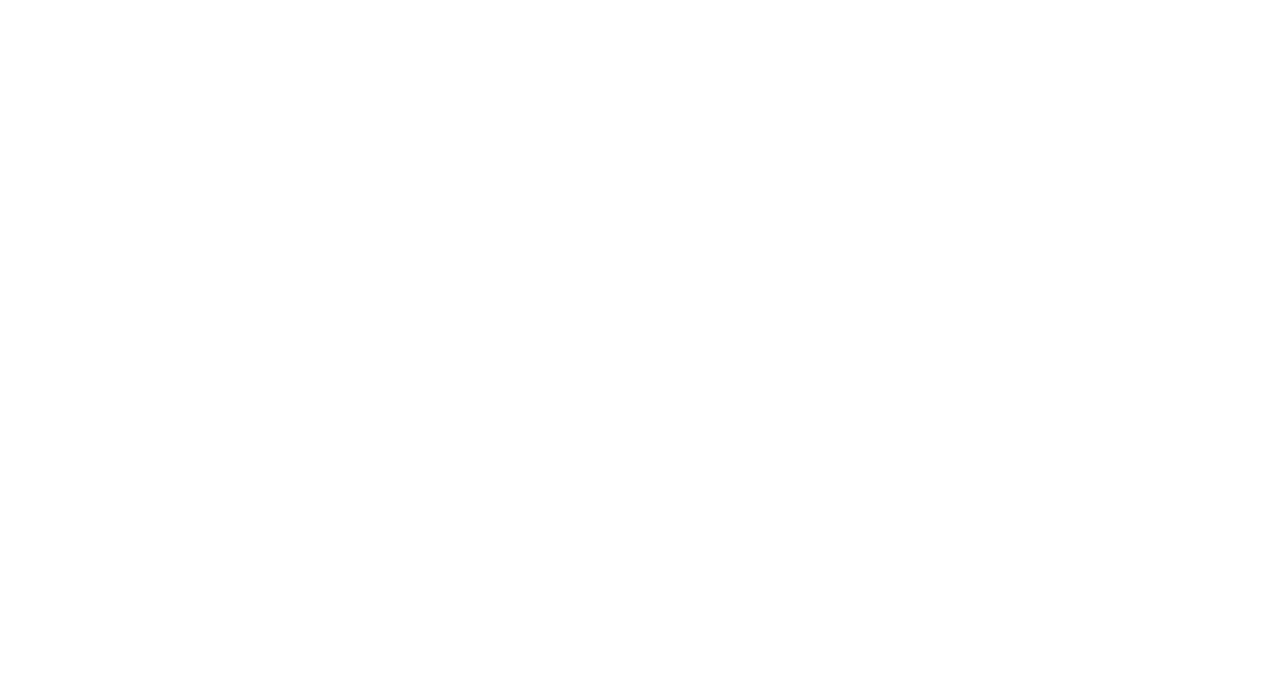
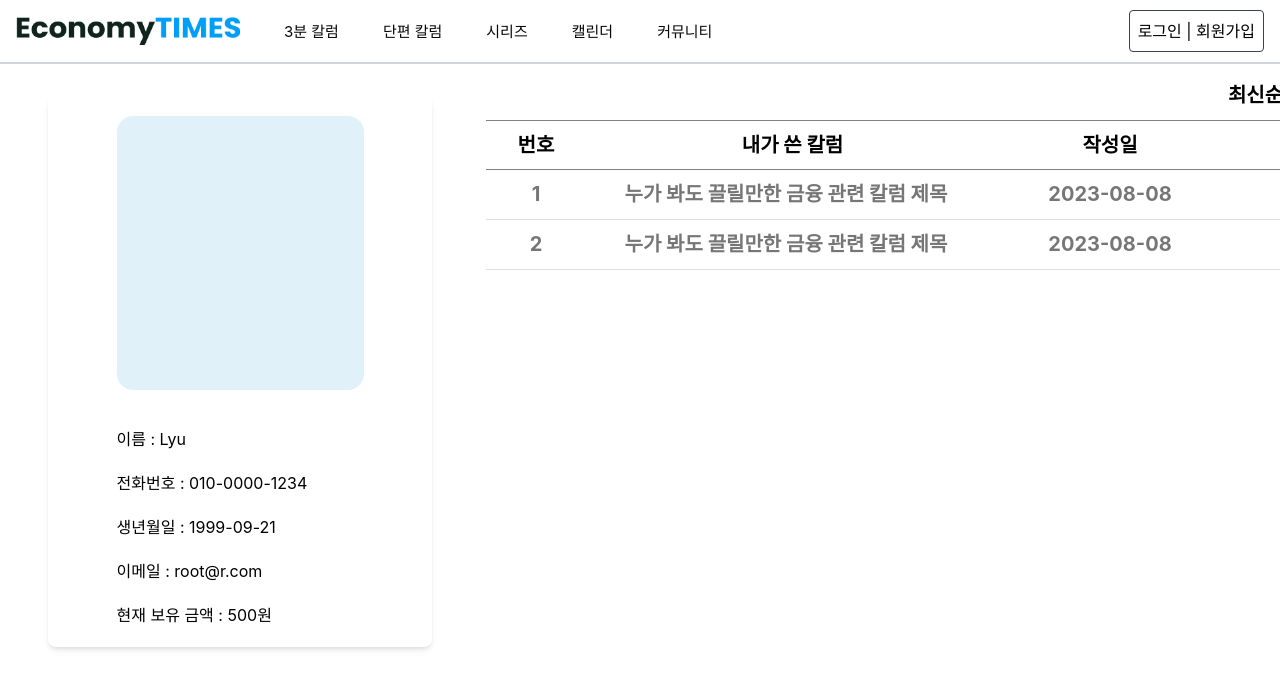
Before and after one commit to LikeLion-koomini/hackathon-frontend, a React (Create React App) app in the folder hackathon/: page /profile in a window 1280 px wide. Before the commit this address had no page. Shown: the top 688 px of the page. Built offline with nearby package versions, Linux system fonts and the light colour scheme.

Commit message:
create MyPage

```diff
--- a/hackathon/src/App.js
+++ b/hackathon/src/App.js
@@ -1,7 +1,8 @@
 import React from "react";
 import { BrowserRouter as Router, Routes, Route } from "react-router-dom";
-import ColumnCreatePage from './components/ColumnCreatePage/ColumnCreatePage';
+import ColumnCreatePage from "./components/ColumnCreatePage/ColumnCreatePage";
 import LoginPage from "./components/LoginPage/LoginPage";
+import MyPage from "./components/MyPage";
 
 const App = () => {
   return (
@@ -10,6 +11,7 @@ const App = () => {
         <Routes>
           <Route path="/column/create" element={<ColumnCreatePage />} />
           <Route path="/login" element={<LoginPage />} />
+          <Route path="/profile" element={<MyPage />} />
         </Routes>
       </Router>
     </div>
--- /dev/null
+++ b/hackathon/src/components/MyPage/index.js
@@ -0,0 +1,139 @@
+import React from "react";
+import Topbar from "../Topbar/Topbar";
+
+const ProfileContainer = ({ username, phoneNumber, dob, email, money }) => {
+  return (
+    <div
+      className="mt-24 ml-12 rounded-lg w-96 h-full shadow-md grow-0 flex flex-col justify-center items-center"
+      style={{ paddingTop: 20, paddingBottom: 20 }}
+    >
+      <div
+        style={{
+          width: 247,
+          height: 274,
+          display: "flex",
+          justifyContent: "center",
+          backgroundColor: "#E1F1FA",
+          borderRadius: 16,
+        }}
+      />
+      <div
+        style={{
+          display: "flex",
+          flexDirection: "column",
+          rowGap: 20,
+          width: 247,
+        }}
+      >
+        <p style={{ marginTop: 37 }}>이름 : {username}</p>
+        <p>전화번호 : {phoneNumber}</p>
+        <p>생년월일 : {dob}</p>
+        <p>이메일 : {email}</p>
+        <p>현재 보유 금액 : {money}원</p>
+      </div>
+    </div>
+  );
+};
+const CustomRow = ({ number, title, date, views }) => {
+  return (
+    <div className="flex-grow-1 border-[#DFDFDF] text-[#767676] border-solid border-b flex items-center h-[50px]">
+      <p className="w-[100px] leading-[25px] text-xl uppercase">{number}</p>
+      <p className="w-[400px] leading-[25px] text-xl uppercase">{title}</p>
+      <p className="w-[150px] leading-[25px] ml-[49px] text-xl uppercase">
+        {date}
+      </p>
+      <p className="w-[150px] leading-[25px] ml-[49px] text-xl uppercase">
+        {views}
+      </p>
+    </div>
+  );
+};
+
+const ColumnContainer = () => {
+  return (
+    <>
+      <div style={{ display: "flex", marginTop: 70 }}>
+        <div
+          className={`w-[922px] h-[628px] pb-[79px] font-[700] relative flex justify-center`}
+        >
+          <div className="gap-[0] flex flex-col items-end h-full w-full text-center">
+            <div className="w-[177px] px-[17px] gap-2.5 flex justify-end items-center py-2.5">
+              <div
+                className="w-[63px] leading-[30px] text-xl text-black"
+                style={{ cursor: "pointer" }}
+                onClick={() => {}}
+              >
+                최신순
+              </div>
+              <div
+                className="[flex-grow:1] leading-[30px] text-[#A1A1A1] w-[70px] text-xl"
+                style={{ cursor: "pointer" }}
+                onClick={() => {}}
+              >
+                추천순
+              </div>
+            </div>
+            <div className="flex flex-col">
+              <div
+                className="border-[#818181] border-solid border-t border-b flex text-black justify-center items-center h-[50px]"
+                style={{
+                  display: "flex",
+                  alignItems: "center",
+                  justifyContent: "center",
+                }}
+              >
+                <p className="w-[100px] leading-[25px] text-xl uppercase">
+                  번호
+                </p>
+                <p className=" w-[413px] leading-[25px] text-xl uppercase">
+                  내가 쓴 칼럼
+                </p>
+                <p className="w-[150px] leading-[25px] text-xl uppercase ml-9">
+                  작성일
+                </p>
+                <p className=" w-[150px] leading-[25px] ml-[49px] text-xl uppercase">
+                  추천 수
+                </p>
+              </div>
+            </div>
+            <CustomRow
+              number={1}
+              title="누가 봐도 끌릴만한 금융 관련 칼럼 제목"
+              date={"2023-08-08"}
+              views={111}
+            />
+            <CustomRow
+              number={2}
+              title="누가 봐도 끌릴만한 금융 관련 칼럼 제목"
+              date={"2023-08-08"}
+              views={111}
+            />
+          </div>
+        </div>
+      </div>
+    </>
+  );
+};
+const MyPage = () => {
+  return (
+    <div className="flex flex-col ">
+      <div className="flex h-fit fixed w-full z-50">
+        <Topbar />
+      </div>
+      <div className="flex fixed" style={{ columnGap: 30 }}>
+        <ProfileContainer
+          username="Lyu"
+          phoneNumber="010-0000-1234"
+          dob="1999-09-21"
+          email="root@r.com"
+          money={500}
+        />
+        <div className="h-screen">
+          <ColumnContainer />
+        </div>
+      </div>
+    </div>
+  );
+};
+
+export default MyPage;
```
